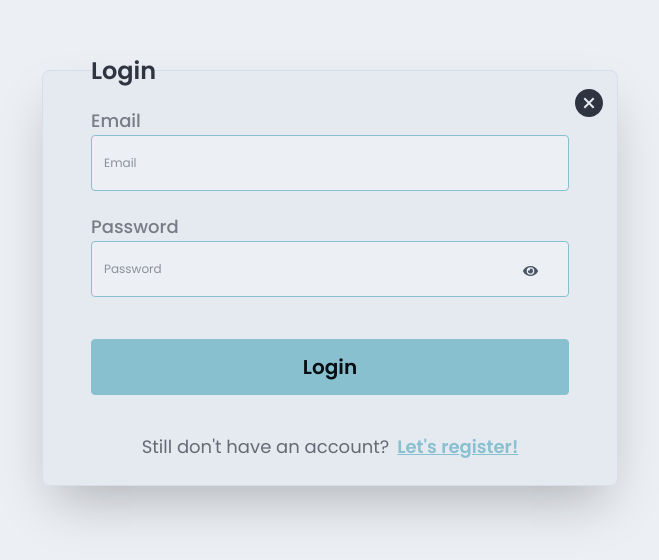
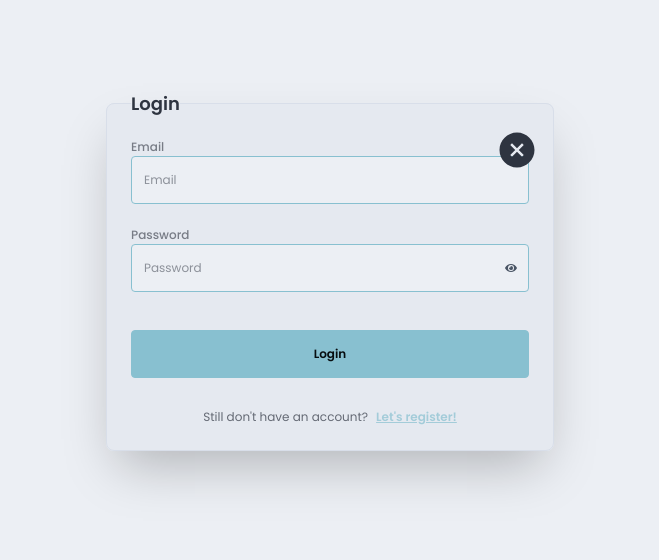
Before and after one commit to artem-ilchuk/TaskFlow, a React (Vite) app: page /login in a window 1280 px wide. Shown: the part 130-690 px from the top of the page, without its empty margins (310-969 px from the left). Built offline with nearby package versions, Linux system fonts and the light colour scheme.

Commit message:
feat: implemented e2e local test

```diff
--- a/playwright.config.ts
+++ b/playwright.config.ts
@@ -2,32 +2,17 @@ import { defineConfig, devices } from "@playwright/test";
 
 export default defineConfig({
   testDir: "./tests",
-  /* Увеличиваем общий таймаут на один тест до 60 секунд (из-за "холодного" старта сервера) */
-  timeout: 60000,
-
+  timeout: 30000,
   fullyParallel: true,
   forbidOnly: !!process.env.CI,
-  retries: process.env.CI ? 2 : 1, // Добавим 1 попытку пересдачи локально
-  workers: process.env.CI ? 1 : undefined,
+  retries: 0,
+  workers: undefined,
   reporter: "html",
 
-  expect: {
-    /* Таймаут для каждой проверки (например, expect(locator).toBeVisible()) */
-    timeout: 10000,
-  },
-
   use: {
-    /* Базовый URL, чтобы в тестах писать просто await page.goto('/') */
-    baseURL: "https://task-flow-qis6.vercel.app",
-
-    /* Собирать трассировку при первом провале */
+    baseURL: "http://localhost:5173",
     trace: "on-first-retry",
-
-    /* Делать скриншот при падении теста */
     screenshot: "only-on-failure",
-
-    /* Записывать видео при падении (помогает увидеть лаги сервера) */
-    video: "retain-on-failure",
   },
 
   projects: [
@@ -35,14 +20,13 @@ export default defineConfig({
       name: "chromium",
       use: { ...devices["Desktop Chrome"] },
     },
-    /* Если хочешь ускорить прогон, можешь пока закомментировать firefox и webkit */
-    {
-      name: "firefox",
-      use: { ...devices["Desktop Firefox"] },
-    },
-    {
-      name: "webkit",
-      use: { ...devices["Desktop Safari"] },
-    },
   ],
+
+  webServer: {
+    command: "npm run dev",
+    url: "http://localhost:5173",
+    reuseExistingServer: true,
+    stdout: "ignore",
+    stderr: "pipe",
+  },
 });
--- a/src/components/Common/Toggleswitch.tsx
+++ b/src/components/Common/Toggleswitch.tsx
@@ -16,6 +16,7 @@ const Toggleswitch: React.FC<ToggleswitchProps> = ({ theme, toggleTheme }) => {
       </svg>
 
       <input
+        data-testid="theme-toggle-input"
         type="checkbox"
         className="toggle"
         checked={theme === "dark"}
--- a/src/components/Forms/LoginForm.tsx
+++ b/src/components/Forms/LoginForm.tsx
@@ -29,100 +29,74 @@ const LoginForm: React.FC = () => {
   const handleClose = useCallback(() => navigate("/"), [navigate]);
 
   return (
-    <div className="min-h-screen w-full flex items-center justify-center bg-base-100 px-4 ">
-      <form
-        onSubmit={handleSubmit}
-        className="w-full max-w-md md:max-w-lg lg:max-w-xl"
-        noValidate
-      >
-        <fieldset className="relative fieldset bg-base-200 border-base-300 rounded-box w-full border p-6 sm:px-8 md:px-10 lg:px-12 shadow-2xl">
-          <legend className="fieldset-legend text-lg md:text-xl lg:text-2xl font-bold">
-            Login
-          </legend>
+    <div className="min-h-screen w-full flex items-center justify-center bg-base-100 px-4">
+      <form onSubmit={handleSubmit} className="w-full max-w-md" noValidate>
+        <fieldset className="relative fieldset bg-base-200 border-base-300 rounded-box w-full border p-6 shadow-2xl">
+          <legend className="fieldset-legend text-lg font-bold">Login</legend>
 
-          <AiFillCloseCircle
+          <button
+            type="button"
             data-testid="login-close"
             onClick={handleClose}
-            className="absolute top-1 right-3 w-6 h-6 md:w-8 md:h-8 cursor-pointer hover:scale-110 hover:text-red-700 transition-transform duration-200"
-          />
+            className="absolute top-4 right-4 cursor-pointer hover:scale-110 transition-transform z-50"
+            aria-label="Close login form"
+          >
+            <AiFillCloseCircle className="w-8 h-8 md:w-10 md:h-10" />
+          </button>
 
-          <div className="w-full">
-            <label className="label text-base md:text-lg font-medium">
-              Email
-            </label>
+          <div className="form-control w-full">
+            <label className="label font-medium">Email</label>
             <input
               data-testid="login-email"
               name="email"
               type="email"
-              autoComplete="username"
-              className="input input-accent w-full h-12 md:h-14 text-lg"
+              className="input input-accent w-full h-12"
               placeholder="Email"
               value={form.email}
               onChange={handleChange}
               disabled={isLoading}
             />
-            {errors.email && (
-              <p className="text-red-500 text-base mt-1 font-semibold">
-                {errors.email}
-              </p>
-            )}
           </div>
 
-          <div className="w-full mt-4">
-            <label className="label text-base md:text-lg font-medium">
-              Password
-            </label>
-            <div className="relative pb-1">
+          <div className="form-control w-full mt-4">
+            <label className="label font-medium">Password</label>
+            <div className="relative">
               <input
                 data-testid="login-password"
                 name="password"
                 type={passwordVisibility ? "text" : "password"}
-                autoComplete="current-password"
-                className="input input-accent w-full h-12 md:h-14 text-lg"
+                className="input input-accent w-full h-12 pr-12"
                 placeholder="Password"
                 value={form.password}
                 onChange={handleChange}
                 disabled={isLoading}
               />
-              <div className="scale-125 absolute right-4 top-1/2 -translate-y-1/2">
-                <PasswordToggle
-                  visible={passwordVisibility}
-                  onClick={handlePasswordVisibility}
-                />
-              </div>
+              <PasswordToggle
+                visible={passwordVisibility}
+                onClick={handlePasswordVisibility}
+              />
             </div>
-            {errors.password && (
-              <p className="text-red-500 text-base mt-1 font-semibold">
-                {errors.password}
-              </p>
-            )}
           </div>
 
           <div className="w-full pt-8">
             <button
               data-testid="login-submit"
               type="submit"
-              className="btn btn-accent w-full h-12 md:h-14 text-6xl md:text-xl flex justify-center items-center cursor-pointer hover:scale-[1.02] hover:shadow-lg transition-all duration-200"
+              className="btn btn-accent w-full h-12"
               disabled={isLoading}
             >
-              <Loader
-                show={isLoading}
-                height={20}
-                width={4}
-                color="#ffffff"
-                delay={200}
-              >
-                <span className="text-xl">Login</span>
+              <Loader show={isLoading} color="#ffffff">
+                <span>Login</span>
               </Loader>
             </button>
           </div>
 
-          <p className="text-base md:text-lg text-center pt-8 text-base-content/70">
+          <p className="text-center pt-6 opacity-70">
             Still don't have an account?
             <NavLink
               data-testid="to-register-link"
               to="/register"
-              className="text-accent underline pl-2 font-bold hover:text-accent-focus transition-colors"
+              className="text-accent underline pl-2 font-bold"
             >
               Let's register!
             </NavLink>
@@ -132,5 +106,4 @@ const LoginForm: React.FC = () => {
     </div>
   );
 };
-
 export default React.memo(LoginForm);
```
Also changed, not shown: src/components/Sections/Header.tsx (+57 -29 lines), 2 other files (tests, documents, lock files or other folders).
